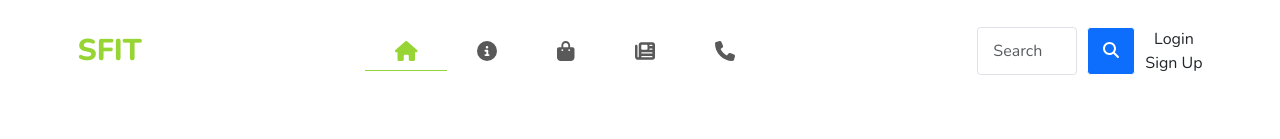
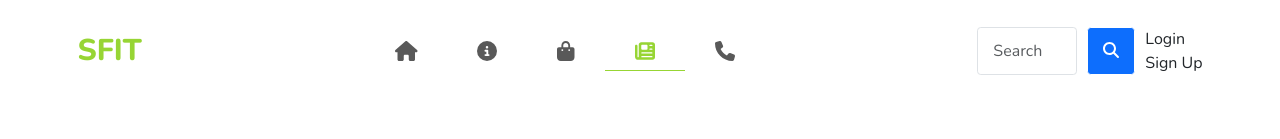
Before and after one commit to Harryguci/Environment-website, a React (Create React App) app in the folder client/: page / in a window 1280 px wide. Shown: the top 139 px of the page. Built offline with nearby package versions, Linux system fonts and the light colour scheme; no server answers.

Commit message:
Fixed active navlinks bug

```diff
--- a/client/src/App.js
+++ b/client/src/App.js
@@ -6,6 +6,7 @@ import "./Assets/SCSS/index.scss";
 
 import AuthContext from "./helpers/Authcontext";
 import CartContext from "./helpers/CartContext";
+import CurrentPageContext from "./helpers/CurrentPageContext";
 import axios from "axios";
 import Layout from "./layouts/Layout";
 import Home from "./pages/Home";
@@ -30,7 +31,10 @@ function App() {
 
   const [cartState, setCartState] = useState([]);
 
+  const [pageState, setPageState] = useState("home");
+
   useEffect(() => {
+    // Generate the current user's access-token to information about the account
     axios
       .get("/auth/auth", {
         headers: {
@@ -45,6 +49,7 @@ function App() {
           }));
           console.log(response.data.error);
         } else {
+          // Set AuthSate if this request is successful
           setAuthSate({
             username: response.data.username,
             id: response.data.id,
@@ -52,7 +57,7 @@ function App() {
           });
         }
       })
-      .catch((error) => console.log(error));
+      .catch((error) => console.log(error)); // error handling
   }, []);
 
   const LoadingPage = useCallback(() => (
@@ -74,11 +79,16 @@ function App() {
     <div className="App">
       <AuthContext.Provider value={{ authState, setAuthSate }}>
         <CartContext.Provider value={{ cartState, setCartState }}>
+          <CurrentPageContext.Provider value={{ pageState, setPageState }}>
             <BrowserRouter>
               <Suspense fallback={<LoadingPage />}>
                 <Routes>
+
+                  {/* Not use a layout if the current page is Login or Sign Up */}
                   <Route path="/login" element={<Login typeForm={"login"} />} />
                   <Route path="/signup" element={<Login typeForm={"signup"} />} />
+
+                  {/* Use a Layout */}
                   <Route path="/" element={<Layout />}>
                     <Route index element={<Home />} />
                     <Route path="/" element={<Home />} />
@@ -98,6 +108,7 @@ function App() {
                 </Routes>
               </Suspense>
             </BrowserRouter>
+          </CurrentPageContext.Provider>
         </CartContext.Provider>
       </AuthContext.Provider>
     </div>
--- a/client/src/components/Navbar.js
+++ b/client/src/components/Navbar.js
@@ -1,4 +1,4 @@
-import { useState, useContext, useEffect, useCallback } from "react";
+import { useState, useContext, useEffect, useCallback, useRef } from "react";
 import {
   Container,
   Navbar,
@@ -26,7 +26,7 @@ import AuthContext from "../helpers/Authcontext";
 import { useNavigate } from "react-router-dom";
 import axios from "axios";
 import CartContext from "../helpers/CartContext";
-
+import CurrentPageContext from "../helpers/CurrentPageContext";
 function NavbarCustom({ user }) {
   const [search, setSearch] = useState("");
   const handleSearchFormSubmit = (e) => {
@@ -37,8 +37,9 @@ function NavbarCustom({ user }) {
   const navigate = useNavigate();
   const { authState, setAuthSate } = useContext(AuthContext);
   const { cartState } = useContext(CartContext);
-
+  const { pageState, setPageState } = useContext(CurrentPageContext);
   const [cartNumber, setCartNumber] = useState(cartState.length || 0);
+  // const currentPage = useRef("home");
 
   useEffect(() => {
     if (authState.id)
@@ -63,6 +64,8 @@ function NavbarCustom({ user }) {
     navigate(`/search/${search}`);
   }, [navigate, search]);
 
+  useEffect(() => console.log(pageState), [pageState]);
+
   return (
     <React.Fragment>
       <Navbar key={`${authState.id}`} collapseOnSelect expand="lg" data-bs-theme="light">
@@ -74,23 +77,28 @@ function NavbarCustom({ user }) {
           <Navbar.Collapse id="responsive-navbar-nav"
             style={{ justifyContent: 'center' }}>
             <Nav className="me-auto mx-auto">
-              <Nav.Link name="home" className="active" title="Home" href="/">
+              <Nav.Link name="home" title="Home" href="/"
+                className={pageState === "home" ? "active" : ""}>
                 <FontAwesomeIcon icon={faHome} />
                 <span style={window.innerWidth < 768 ? { display: 'block' } : { display: 'none' }}>Home</span>
               </Nav.Link>
-              <Nav.Link name="about" href="/about" title="About">
+              <Nav.Link name="about" href="/about" title="About"
+                className={pageState === "about" ? "active" : ""} >
                 <FontAwesomeIcon icon={faCircleInfo} />
                 <span style={window.innerWidth < 768 ? { display: 'block' } : { display: 'none' }}>About</span>
               </Nav.Link>
-              <Nav.Link name="products" href="/products" title="Products">
+              <Nav.Link name="products" href="/products" title="Products"
+                className={pageState === "products" ? "active" : ""} >
                 <FontAwesomeIcon icon={faBagShopping} />
                 <span style={window.innerWidth < 768 ? { display: 'block' } : { display: 'none' }}>Products</span>
               </Nav.Link>
-              <Nav.Link name="blogs" href="/blogs" title="Blogs">
+              <Nav.Link name="blogs" href="/blogs" title="Blogs"
+                className={pageState === "blogs" ? "active" : ""} >
                 <FontAwesomeIcon icon={faNewspaper} />
                 <span style={window.innerWidth < 768 ? { display: 'block' } : { display: 'none' }}>Blogs</span>
               </Nav.Link>
-              <Nav.Link name="contact" href="/contact" title="Contact">
+              <Nav.Link name="contact" href="/contact" title="Contact"
+                className={pageState === "contact" ? "active" : ""} >
                 <FontAwesomeIcon icon={faPhone} />
                 <span style={window.innerWidth < 768 ? { display: 'block' } : { display: 'none' }}>Contact</span>
               </Nav.Link>
--- a/client/src/helpers/ActiveNavLink.js
+++ b/client/src/helpers/ActiveNavLink.js
@@ -1,14 +1,17 @@
+// Handle the active navbar link change
 export default function ActiveNavLink(type) {
-  var navItem = document.getElementsByClassName("nav-link");
-  navItem = [navItem[0], navItem[1], navItem[2], navItem[3], navItem[4]];
+  const navItems = document.getElementsByClassName("nav-link");
+  // console.log(navItems);
   try {
-    navItem.forEach((item) => {
-      item.classList.remove("active");
-      if (item.getAttribute("name") === type) {
-        item.classList.add("active");
-      }
-    });
+    for (let i = 0; i < navItems.length; i++) {
+      navItems[i].classList = ["nav-link"];
+      // console.log(navItems[i].classList);
+      if (navItems[i].getAttribute("name") === type)
+       navItems[i].classList.add("active");
+    }
   } catch (e) {
     console.log("[ActiveNavLink]", e);
+  } finally{
+    console.log(navItems);
   }
 }
--- /dev/null
+++ b/client/src/helpers/CurrentPageContext.js
@@ -0,0 +1,5 @@
+import { createContext } from "react";
+
+const CurrentPageContext = createContext("");
+
+export default CurrentPageContext;
--- a/client/src/pages/About.js
+++ b/client/src/pages/About.js
@@ -1,15 +1,19 @@
-import { useEffect, useState, memo } from "react";
+import { useEffect, useState, memo, useContext } from "react";
 import "../Assets/CSS/About.scss";
 import ActiveNavLink from "../helpers/ActiveNavLink";
+import CurrentPageContext from "../helpers/CurrentPageContext";
 
 function About() {
-  let [htmlFileString, setHtmlFileString] = useState();
-  useEffect(() => ActiveNavLink("about"), []);
+  const [htmlFileString, setHtmlFileString] = useState();
+  const { setPageState } = useContext(CurrentPageContext);
+
+  useEffect(() => setPageState("about"), [setPageState]);
 
   async function fetchHtml() {
     setHtmlFileString(await (await fetch(`/AboutHTML/index.html`)).text());
   }
 
+  useEffect(() => ActiveNavLink("about"), []);
   useEffect(() => {
     fetchHtml();
   }, []);
--- a/client/src/pages/BlogSingle.js
+++ b/client/src/pages/BlogSingle.js
@@ -1,12 +1,12 @@
-import React, { useEffect, useState } from "react";
+import React, { useEffect, useState, useContext } from "react";
 import axios from "axios";
 import { useParams } from "react-router-dom";
 import { Container, Row, Col } from "react-bootstrap";
 import ReactPlayer from "react-player";
 import "../Assets/SCSS/blogSingle.scss";
-import ActiveNavLink from "../helpers/ActiveNavLink";
 import { useNavigate } from "react-router-dom";
 import AlertDismissible from "../components/AlertDismissable";
+import CurrentPageContext from "../helpers/CurrentPageContext";
 
 export default function BlogSingle(props) {
   const [blog, setBlog] = useState({});
@@ -14,9 +14,9 @@ export default function BlogSingle(props) {
 
   const blogId = useParams().id;
   let navigate = useNavigate();
-  useEffect(() => {
-    ActiveNavLink("blogs");
-  }, []);
+
+  const { setPageState } = useContext(CurrentPageContext);
+  useEffect(() => setPageState("blogs"), [setPageState]);
 
   useEffect(() => {
     console.log("params", blogId);
--- a/client/src/pages/Blogs.js
+++ b/client/src/pages/Blogs.js
@@ -1,8 +1,13 @@
-import React from "react";
+import React, { useContext, useEffect } from "react";
 import "../Assets/SCSS/index.scss";
 import { Container } from "react-bootstrap";
 import BlogList from "../components/BlogList";
+import CurrentPageContext from "../helpers/CurrentPageContext";
 export default function Blogs(props) {
+
+  const { setPageState } = useContext(CurrentPageContext);
+  useEffect(() => setPageState("blogs"), [setPageState]);
+
   return (
     <Container>
       <h1 className="heading">Blogs</h1>
--- a/client/src/pages/Contact.js
+++ b/client/src/pages/Contact.js
@@ -1,8 +1,12 @@
-import { memo } from "react";
+import { memo, useContext, useEffect } from "react";
 import ContactForm from "../components/ContactForm";
 import { Container } from "react-bootstrap";
+import CurrentPageContext from "../helpers/CurrentPageContext";
 
 function Contact() {
+    const { setPageState } = useContext(CurrentPageContext);
+    useEffect(() => setPageState("contact"), [setPageState]);
+
     return (
         <Container
             className="d-flex justify-content-center align-items-center"
--- a/client/src/pages/Home.js
+++ b/client/src/pages/Home.js
@@ -1,12 +1,13 @@
-import { useEffect } from "react";
+import { useContext, useEffect } from "react";
 import { Container } from "react-bootstrap";
 import BlogList from "../components/BlogList";
 import ProductFrame from "../components/ProductFrame";
-import ActiveNavLink from "../helpers/ActiveNavLink";
+import CurrentPageContext from "../helpers/CurrentPageContext";
 export default function Home(props) {
-  useEffect(() => {
-    ActiveNavLink("home");
-  }, []);
+  const { setPageState } = useContext(CurrentPageContext);
+
+  useEffect(() => setPageState("home"), [setPageState]);
+
   return (
     <div className="App">
       <section className="section-blogs">
--- a/client/src/pages/ProductSingle.js
+++ b/client/src/pages/ProductSingle.js
@@ -11,6 +11,7 @@ import { faCartArrowDown } from "@fortawesome/free-solid-svg-icons";
 import DisplayPrice from "../helpers/DisplayPrice";
 import AuthContext from "../helpers/Authcontext";
 import CartContext from "../helpers/CartContext";
+import CurrentPageContext from "../helpers/CurrentPageContext";
 
 export default function BlogSingle(props) {
   const [product, setBlog] = useState({});
@@ -19,6 +20,9 @@ export default function BlogSingle(props) {
 
   const { cartState, setCartState } = useContext(CartContext);
   const { authState } = useContext(AuthContext);
+  const { setPageState } = useContext(CurrentPageContext);
+
+  useEffect(() => setPageState("products"), [setPageState])
 
   useEffect(() => {
     axios
@@ -108,7 +112,7 @@ export default function BlogSingle(props) {
                   <a
                     href="/account/products"
                     className="add-cart-btn gap-4 d-flex justify-content-center align-content-center default-link"
-                    // onClick={handleAddCart}
+                  // onClick={handleAddCart}
                   >
                     Đi đến sản phẩm của bạn
                   </a>
--- a/client/src/pages/Products.js
+++ b/client/src/pages/Products.js
@@ -1,9 +1,10 @@
 import ProductFrame from "../components/ProductFrame";
-import React, { useEffect } from "react";
+import React, { useContext, useEffect } from "react";
 import { Container } from "react-bootstrap";
-import ActiveNavLink from "../helpers/ActiveNavLink";
+import CurrentPageContext from "../helpers/CurrentPageContext";
 export default function Products(props) {
-  useEffect(() => ActiveNavLink("products"), []);
+  const { setPageState } = useContext(CurrentPageContext);
+  useEffect(() => setPageState("products"), [setPageState]);
 
   return (
     <>
```
Lines whose indentation alone changed are shown as unchanged.
